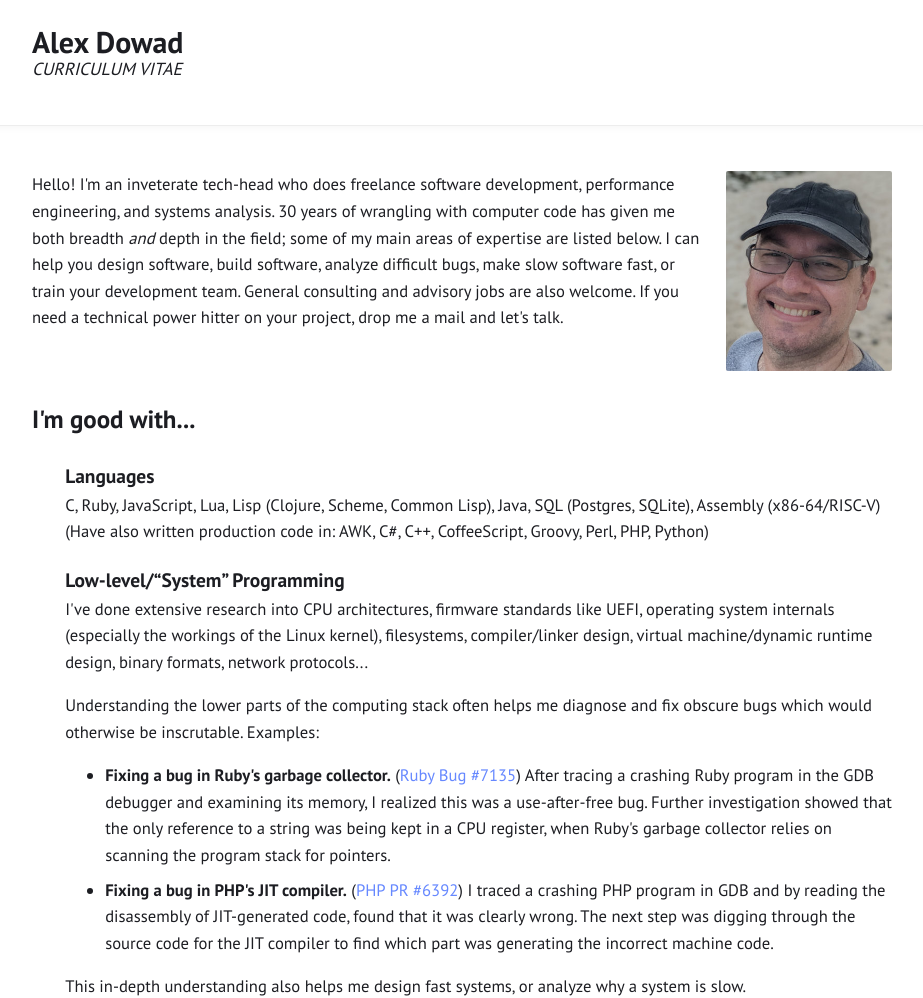
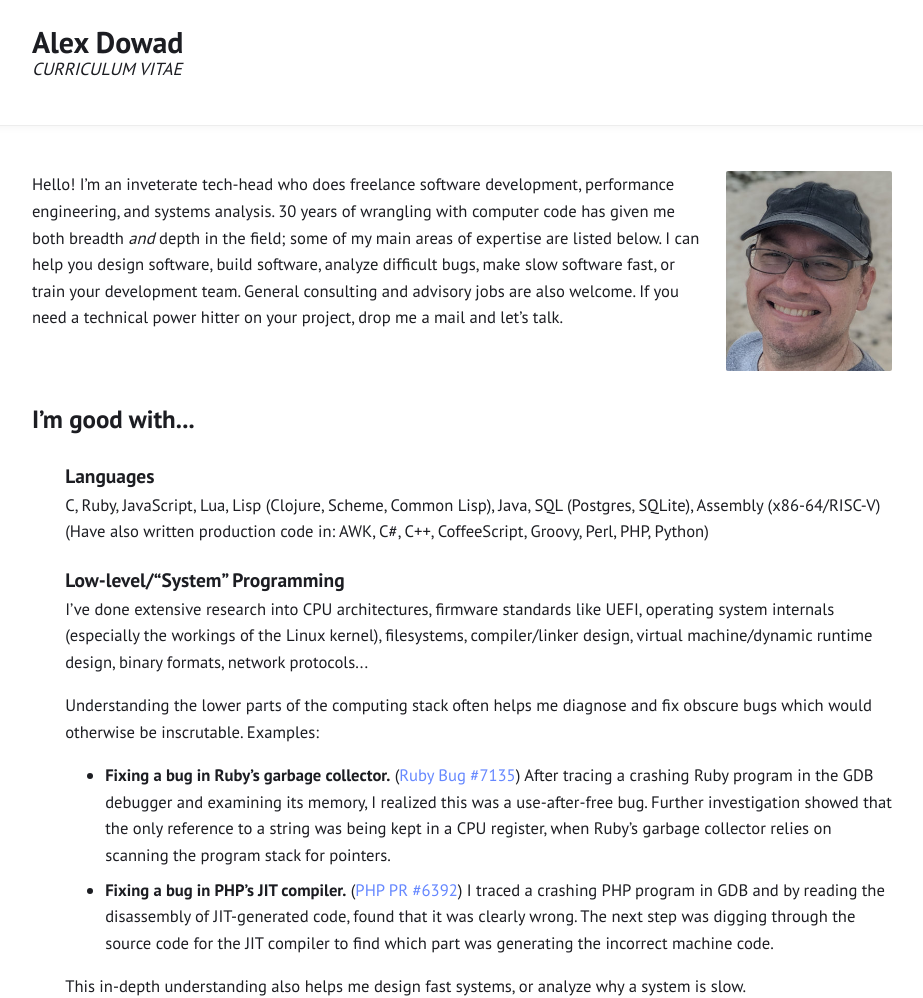
Before and after one commit to alexdowad/alexdowad.github.io, a Jekyll site: the page built from cv.html, in a window 1280 px wide and 1400 px high. Shown: the top 998 px of the window, without its empty margins (178-1101 px from the left). Built offline with Jekyll 4.4.1, drawn with Linux system fonts in a browser that asks for light colours; some of the changed text lies outside the part shown.

```diff
--- a/cv.html
+++ b/cv.html
@@ -39,11 +39,11 @@
 <article>
 
 <div style="display: flex; align-items: flex-start; gap: 1rem">
-	<p>Hello! I'm an inveterate tech-head who does freelance software development, performance engineering, and systems analysis. 30 years of wrangling with computer code has given me both breadth <i>and</i> depth in the field; some of my main areas of expertise are listed below. I can help you design software, build software, analyze difficult bugs, make slow software fast, or train your development team. General consulting and advisory jobs are also welcome. If you need a technical power hitter on your project, drop me a mail and let's talk.</p>
+	<p>Hello! I’m an inveterate tech-head who does freelance software development, performance engineering, and systems analysis. 30 years of wrangling with computer code has given me both breadth <i>and</i> depth in the field; some of my main areas of expertise are listed below. I can help you design software, build software, analyze difficult bugs, make slow software fast, or train your development team. General consulting and advisory jobs are also welcome. If you need a technical power hitter on your project, drop me a mail and let’s talk.</p>
 	<img src="/assets/images/MyHead-lores.jpg" style="width: 10rem; height: auto; margin-top: 1em">
 </div>
 
-<h2>I'm good with...</h2>
+<h2>I’m good with...</h2>
 
 <div class="indent">
 	<h3 style="margin-bottom: 0">Languages</h3>
@@ -51,14 +51,14 @@
 	(Have also written production code in: AWK, C#, C++, CoffeeScript, Groovy, Perl, PHP, Python)
 
 	<h3 style="margin-bottom: 0">Low-level/“System” Programming</h3>
-	I've done extensive research into CPU architectures, firmware standards like UEFI, operating system internals (especially the workings of the Linux kernel), filesystems, compiler/linker design, virtual machine/dynamic runtime design, binary formats, network protocols...
+	I’ve done extensive research into CPU architectures, firmware standards like UEFI, operating system internals (especially the workings of the Linux kernel), filesystems, compiler/linker design, virtual machine/dynamic runtime design, binary formats, network protocols...
 
 	<p>
 		Understanding the lower parts of the computing stack often helps me diagnose and fix obscure bugs which would otherwise be inscrutable. Examples:
 	</p>
 	<ul>
-		<li><b>Fixing a bug in Ruby's garbage collector.</b> (<a href="https://bugs.ruby-lang.org/issues/7135">Ruby Bug #7135</a>) After tracing a crashing Ruby program in the GDB debugger and examining its memory, I realized this was a use-after-free bug. Further investigation showed that the only reference to a string was being kept in a CPU register, when Ruby's garbage collector relies on scanning the program stack for pointers.</li>
-		<li><b>Fixing a bug in PHP's JIT compiler.</b> (<a href="https://github.com/php/php-src/pull/6392">PHP PR #6392</a>) I traced a crashing PHP program in GDB and by reading the disassembly of JIT-generated code, found that it was clearly wrong. The next step was digging through the source code for the JIT compiler to find which part was generating the incorrect machine code.</li>
+		<li><b>Fixing a bug in Ruby’s garbage collector.</b> (<a href="https://bugs.ruby-lang.org/issues/7135">Ruby Bug #7135</a>) After tracing a crashing Ruby program in the GDB debugger and examining its memory, I realized this was a use-after-free bug. Further investigation showed that the only reference to a string was being kept in a CPU register, when Ruby’s garbage collector relies on scanning the program stack for pointers.</li>
+		<li><b>Fixing a bug in PHP’s JIT compiler.</b> (<a href="https://github.com/php/php-src/pull/6392">PHP PR #6392</a>) I traced a crashing PHP program in GDB and by reading the disassembly of JIT-generated code, found that it was clearly wrong. The next step was digging through the source code for the JIT compiler to find which part was generating the incorrect machine code.</li>
 	</ul>
 	<p>This in-depth understanding also helps me design fast systems, or analyze why a system is slow.</p>
 
@@ -75,13 +75,13 @@
 	My experience is most extensive with PostgreSQL, but have also coded SQL for MS SQL Server, MySQL, and SQLite. Have often been able to make SQL queries faster (even hundreds of times faster) by analyzing the query plan and adjusting the query or adding appropriate indexes.
 
 	<h3 style="margin-bottom: 0">Math</h3>
-	I'm a math buff and have a good grasp of many undergraduate-level math topics: calculus, linear algebra, differential equations, probability, statistics, group theory, complex analysis. (<a href="https://math.stackexchange.com/users/182510/alex-d?tab=questions&sort=newest">Math questions I've asked publicly</a>)
+	I’m a math buff and have a good grasp of many undergraduate-level math topics: calculus, linear algebra, differential equations, probability, statistics, group theory, complex analysis. (<a href="https://math.stackexchange.com/users/182510/alex-d?tab=questions&sort=newest">Math questions I’ve asked publicly</a>)
 
 	<h4 style="margin-bottom: 0">Other technical strengths (click for details):</h4>
 	<a class="detail-link">Alpine Linux</a> | <a class="detail-link">Ansible</a> | <a class="detail-link">Concurrency</a> | <a class="detail-link">Data Visualization</a> | <a class="detail-link">Debuggers</a> | <a class="detail-link">Fuzzing</a> | <a class="detail-link">Git</a> | <a class="detail-link">GraphQL</a> | <a class="detail-link">JPEG</a> | <a class="detail-link">Linux Containers</a> | <a class="detail-link">Networking</a> | <a class="detail-link">Parsing</a> | <a class="detail-link">Regular Expressions</a> | <a class="detail-link">Security</a> | <a class="detail-link">SIMD</a> | <a class="detail-link">TeX</a> | <a class="detail-link">Text Encoding</a> | <a class="detail-link">Unicode</a>
 
 	<p class="hidden-details" id="alpine_linux">
-		I'm the maintainer of several Alpine Linux packages. I have contributed code to musl libc before, and have read some of the source code for OpenRC. (Both of these are key components of Alpine Linux.)
+		I’m the maintainer of several Alpine Linux packages. I have contributed code to musl libc before, and have read some of the source code for OpenRC. (Both of these are key components of Alpine Linux.)
 	</p>
 	<p class="hidden-details" id="ansible">
 		I use Ansible to automate server setup and other sysadmin tasks.
@@ -90,13 +90,13 @@
 		I once became very interested in concurrent/parallel programming and did a lot of research. One of the fruits was the <a href="https://github.com/ruby-concurrency/concurrent-ruby/pull/259"><code>ReadWriteLock</code> implementation</a> which is still included in the popular <code>concurrent-ruby</code> library.
 	</p>
 	<p class="hidden-details" id="data_visualization">
-		Most of what I know about data visualization in the abstract was learned by reading Tamara Munzner's <i>Visualization Analysis and Design</i>. I sometimes use D3.js to create interactive displays of information; you can see a few examples on <a href="https://alexdowad.github.io">my blog</a>.
+		Most of what I know about data visualization in the abstract was learned by reading Tamara Munzner’s <i>Visualization Analysis and Design</i>. I sometimes use D3.js to create interactive displays of information; you can see a few examples on <a href="https://alexdowad.github.io">my blog</a>.
 	</p>
 	<p class="hidden-details" id="debuggers">
-		I frequently use GDB to analyze the behavior of programs. Have some limited experience in scripting GDB using Python.<br><br>(War story: This once helped me diagnose and fix an intermittent bug which we couldn't reliably reproduce; I ran the buggy program in a loop, under GDB, with a script which would make GDB stop the program at key points, dump the registers and stack to a log, then continue execution. After waiting for the bug to reoccur, I was able to find the log entries for the “bad” run and discover what was actually happening.)
+		I frequently use GDB to analyze the behavior of programs. Have some limited experience in scripting GDB using Python.<br><br>(War story: This once helped me diagnose and fix an intermittent bug which we couldn’t reliably reproduce; I ran the buggy program in a loop, under GDB, with a script which would make GDB stop the program at key points, dump the registers and stack to a log, then continue execution. After waiting for the bug to reoccur, I was able to find the log entries for the “bad” run and discover what was actually happening.)
 	</p>
 	<p class="hidden-details" id="fuzzing">
-		Around 2015, I started using homebrew “fuzzers” to test my code on huge numbers of random test cases. These fuzzers were not coverage-guided, but would just blindly generate random inputs. Still, they were effective enough at finding bugs to make the practice worthwhile. When I started working on PHP core, <a href="https://www.npopov.com/aboutMe.html">Nikita</a> encouraged me to try using clang's libFuzzer (a coverage-guided fuzzer). It was astonishly good at finding bugs, even wildly obscure bugs; my previous hand-rolled fuzzers were left in the dust. Ever since then, libFuzzer has been a key tool in my toolkit. (<a href="https://github.com/php/php-src/pull/10828#issuecomment-1484762798">Description of how I normally use libFuzzer</a>)
+		Around 2015, I started using homebrew “fuzzers” to test my code on huge numbers of random test cases. These fuzzers were not coverage-guided, but would just blindly generate random inputs. Still, they were effective enough at finding bugs to make the practice worthwhile. When I started working on PHP core, <a href="https://www.npopov.com/aboutMe.html">Nikita</a> encouraged me to try using clang’s libFuzzer (a coverage-guided fuzzer). It was astonishly good at finding bugs, even wildly obscure bugs; my previous hand-rolled fuzzers were left in the dust. Ever since then, libFuzzer has been a key tool in my toolkit. (<a href="https://github.com/php/php-src/pull/10828#issuecomment-1484762798">Description of how I normally use libFuzzer</a>)
 	</p>
 	<p class="hidden-details" id="git">
 		Longtime, advanced git user.
@@ -114,25 +114,25 @@
 		At one previous job, I was in charge of network installations and support for a facility with several hundred workers. This meant learning to configure network switches, routers, Wi-Fi access points, and so on. I also studied many network protocols in detail and learned to use WireShark to analyze packet dumps.
 	</p>
 	<p class="hidden-details" id="parsing">
-		I've researched a lot of parsing algorithms and am experienced in using both traditional LALR(1) parser generators and the newer PEG parser generators.
+		I’ve researched a lot of parsing algorithms and am experienced in using both traditional LALR(1) parser generators and the newer PEG parser generators.
 	</p>
 	<p class="hidden-details" id="regular_expressions">
 		Good understanding of how regular expression engines are implemented. Have implemented some of the key algorithms before, such as NFA-to-DFA conversion and DFA minimization. Understand how to use advanced features supported by some regex engines, such as lookahead and lookbehind.
 	</p>
 	<p class="hidden-details" id="security">
-		I'm not a security researcher, but once I worked through almost all the <a href="https://overthewire.org/wargames/">OverTheWire hacking “wargames”</a>, just to understand more about how security exploits work. In the process, I learned how to write shellcode and develop buffer overflow exploits, printf format string exploits, time-of-check-to-time-of-use exploits, and so on.<br><br>Fun story: While going through some of the harder “wargames”, I found it was very helpful to use <a href="https://en.wikipedia.org/wiki/Return-oriented_programming">return-oriented programming</a> in my exploits... but it is such a pain to read through an entire disassembled binary to find snippets of assembly code for a ROP exploit! To save myself this pain, I developed a tool in Ruby which analyzes an ELF binary and automatically generates a list of addresses for a ROP exploit against that binary. (You tell the tool what CPU registers and fixed memory addresses you want the exploit to write specified values into. It only works for the x86 architecture, and only for the basic scalar registers, not for bigger registers used for SIMD. I have not made this tool publicly available.)
+		I’m not a security researcher, but once I worked through almost all the <a href="https://overthewire.org/wargames/">OverTheWire hacking “wargames”</a>, just to understand more about how security exploits work. In the process, I learned how to write shellcode and develop buffer overflow exploits, printf format string exploits, time-of-check-to-time-of-use exploits, and so on.<br><br>Fun story: While going through some of the harder “wargames”, I found it was very helpful to use <a href="https://en.wikipedia.org/wiki/Return-oriented_programming">return-oriented programming</a> in my exploits... but it is such a pain to read through an entire disassembled binary to find snippets of assembly code for a ROP exploit! To save myself this pain, I developed a tool in Ruby which analyzes an ELF binary and automatically generates a list of addresses for a ROP exploit against that binary. (You tell the tool what CPU registers and fixed memory addresses you want the exploit to write specified values into. It only works for the x86 architecture, and only for the basic scalar registers, not for bigger registers used for SIMD. I have not made this tool publicly available.)
 	</p>
 	<p class="hidden-details" id="simd">
-		While working on the PHP interpreter, I learned to devise algorithms for applying <a href="https://en.wikipedia.org/wiki/Single_instruction,_multiple_data">SIMD instructions</a> to speed up computation on large strings. I've only done this for x86-64 CPUs, though the skill should transfer to other CPU architectures. Examples: <a href="https://github.com/php/php-src/commit/3ae47793053f062f8d74c34258d8d98102df9f50">1</a> | <a href="https://github.com/php/php-src/commit/63c50cc87e4eb4a22de054f836934e8a005739f8">2</a> | <a href="https://github.com/php/php-src/commit/0b7986f976dbd737a2feac1f7fd4b5d0d457228c">3</a> | <a href="https://github.com/php/php-src/commit/b4cbaabd9b1bed40e8f5c29e43012da1fe6f221d">4</a> | <a href="https://github.com/php/php-src/commit/c8ec2ed730334c266ddf01a54d501f3777704219">5</a>
+		While working on the PHP interpreter, I learned to devise algorithms for applying <a href="https://en.wikipedia.org/wiki/Single_instruction,_multiple_data">SIMD instructions</a> to speed up computation on large strings. I’ve only done this for x86-64 CPUs, though the skill should transfer to other CPU architectures. Examples: <a href="https://github.com/php/php-src/commit/3ae47793053f062f8d74c34258d8d98102df9f50">1</a> | <a href="https://github.com/php/php-src/commit/63c50cc87e4eb4a22de054f836934e8a005739f8">2</a> | <a href="https://github.com/php/php-src/commit/0b7986f976dbd737a2feac1f7fd4b5d0d457228c">3</a> | <a href="https://github.com/php/php-src/commit/b4cbaabd9b1bed40e8f5c29e43012da1fe6f221d">4</a> | <a href="https://github.com/php/php-src/commit/c8ec2ed730334c266ddf01a54d501f3777704219">5</a>
 	</p>
 	<p class="hidden-details" id="tex">
-		I use LaTeX for writing documents with embedded math notation, and KaTeX for including math notation in web pages. Once I wrote a Ruby-based clone of TeX to understand it better; unfortunately, my clone doesn't support the TeX commands for aligning table cells and probably never will.
+		I use LaTeX for writing documents with embedded math notation, and KaTeX for including math notation in web pages. Once I wrote a Ruby-based clone of TeX to understand it better; unfortunately, my clone doesn’t support the TeX commands for aligning table cells and probably never will.
 	</p>
 	<p class="hidden-details" id="text_encoding">
-		I'm the maintainer of <a href="https://github.com/php/php-src/tree/master/ext/mbstring">mbstring</a>, a core PHP extension which allows PHP to handle all kinds of legacy text encodings. This has resulted in getting to know far more than I ever wanted about ISO-2022 text, EUC, Shift-JIS, GB18030, BIG-5, UHC, HZ, etc.
+		I’m the maintainer of <a href="https://github.com/php/php-src/tree/master/ext/mbstring">mbstring</a>, a core PHP extension which allows PHP to handle all kinds of legacy text encodings. This has resulted in getting to know far more than I ever wanted about ISO-2022 text, EUC, Shift-JIS, GB18030, BIG-5, UHC, HZ, etc.
 	</p>
 	<p class="hidden-details" id="unicode">
-		I am the maintainer of <a href="https://github.com/php/php-src/tree/master/ext/mbstring">one of PHP's core libraries</a> for handling Unicode, and this has caused me to delve into the Unicode standard. I've contributed implementations of some important Unicode-processing algorithms like string canonicalization and grapheme segmentation to <a href="https://github.com/starwing/luautf8"><code>lua-utf8</code></a>.
+		I am the maintainer of <a href="https://github.com/php/php-src/tree/master/ext/mbstring">one of PHP’s core libraries</a> for handling Unicode, and this has caused me to delve into the Unicode standard. I’ve contributed implementations of some important Unicode-processing algorithms like string canonicalization and grapheme segmentation to <a href="https://github.com/starwing/luautf8"><code>lua-utf8</code></a>.
 	</p>
 
 	<script>
@@ -156,11 +156,11 @@
 	</script>
 </div>
 
-<h2>I don't know much about (but would love to learn)...</h2>
+<h2>I don’t know much about (but would love to learn)...</h2>
 
 <div class="indent">
 	<h3 style="margin-bottom: 0">High-scale Distributed System Design</h3>
-	Sounds fascinating, but I've never done it before. I could still help to fix bugs or optimize for speed on individual nodes in your distributed system.
+	Sounds fascinating, but I’ve never done it before. I could still help to fix bugs or optimize for speed on individual nodes in your distributed system.
 
 	<h3 style="margin-bottom: 0">NoSQL Databases</h3>
 	Have only done a small amount of work with MongoDB on one project.
@@ -169,7 +169,7 @@
 	I have built SPA web applications using my own hand-rolled JavaScript before, but have never used any of the big frameworks.
 
 	<h3 style="margin-bottom: 0">Mobile (iOS/Android) Client Development</h3>
-	Would love to learn, but haven't had the opportunity yet.
+	Would love to learn, but haven’t had the opportunity yet.
 
 	<h3 style="margin-bottom: 0">Machine Learning</h3>
 	Would love to learn one of these days. Hopefully, when that day comes, my background in linear algebra and statistics may help.
@@ -178,12 +178,12 @@
 <h2>Samples of Paid Work</h2>
 
 <div class="indent">
-	Much of my paid work has been done on internal applications and systems, which I can't show publicly; but here are a couple examples of work which I can show:
+	Much of my paid work has been done on internal applications and systems, which I can’t show publicly; but here are a couple examples of work which I can show:
 
 	<div style="display: flex; align-items: flex-start; gap: 1rem">
 		<div>
 			<h3 style="margin-bottom: 0">GUI for updating data tables on microcontroller</h3>
-			Written mostly in Clojure, AOT-compiled to Java bytecode and packaged up to run on a single double-click. So the client wouldn't have to keep calling me back, most of what is seen in the GUI can be changed by editing plain-text configuration files. I couldn't find a good open-source library for rendering 3D graphs with license terms which were acceptable, so I rolled my own simple CPU-based renderer which does Z-sorting and Gouraud shading of polygons.
+			Written mostly in Clojure, AOT-compiled to Java bytecode and packaged up to run on a single double-click. So the client wouldn’t have to keep calling me back, most of what is seen in the GUI can be changed by editing plain-text configuration files. I couldn’t find a good open-source library for rendering 3D graphs with license terms which were acceptable, so I rolled my own simple CPU-based renderer which does Z-sorting and Gouraud shading of polygons.
 		</div>
 		<img src="/assets/images/gui-screenshot.jpg" style="width: 20rem; height: auto; margin-top: 1em">
 	</div>
@@ -201,7 +201,7 @@
 
 <div class="indent">
 	<h3 style="margin-bottom: 0">PHP</h3>
-	I've contributed <a href="https://github.com/php/php-src/commits?author=alexdowad">over 500 commits</a> to <code>php-src</code>. Much of this was on <code>mbstring</code> (a core PHP extension which is used to process text which is encoded in various ways), but it also includes other bug fixes and enhancements. <a href="https://github.com/php/php-src/commit/80598f12507c5cbde04163289e4d2575f05d2a0c">My first commit in PHP core</a> is interesting; it tweaked the PHP lexer so that PHP can print much better error messages for certain kinds of syntax errors.
+	I’ve contributed <a href="https://github.com/php/php-src/commits?author=alexdowad">over 500 commits</a> to <code>php-src</code>. Much of this was on <code>mbstring</code> (a core PHP extension which is used to process text which is encoded in various ways), but it also includes other bug fixes and enhancements. <a href="https://github.com/php/php-src/commit/80598f12507c5cbde04163289e4d2575f05d2a0c">My first commit in PHP core</a> is interesting; it tweaked the PHP lexer so that PHP can print much better error messages for certain kinds of syntax errors.
 
 	<h3 style="margin-bottom: 0">lua-utf8</h3>
 	<code>lua-utf8</code> is a Lua and LuaJIT extension for processing UTF-8 text. I have added <a href="https://github.com/starwing/luautf8/commits?author=alexdowad">several new features</a>: functions for Unicode normalization, grapheme segmentation, and for UTF-8 validity checking and scrubbing of invalid byte sequences.
@@ -216,10 +216,10 @@
 	Here are a few examples: <a href="https://bugs.ruby-lang.org/issues/11404">1</a> | <a href="https://bugs.ruby-lang.org/issues/11451">2</a> | <a href="https://bugs.ruby-lang.org/issues/12016">3</a>
 
 	<h3 style="margin-bottom: 0">Rubocop</h3>
-	Rubocop is a linter and formatter for Ruby code. I've contributed <a href="https://github.com/rubocop/rubocop/commits?author=alexdowad">more than 400 commits</a>, including lots of bug fixes as well as some big performance improvements.
+	Rubocop is a linter and formatter for Ruby code. I’ve contributed <a href="https://github.com/rubocop/rubocop/commits?author=alexdowad">more than 400 commits</a>, including lots of bug fixes as well as some big performance improvements.
 </div>
 
-<h2>Finally, if it's any help...</h2>
+<h2>Finally, if it’s any help...</h2>
 
 <div class="indent">
 	<ul>
```
